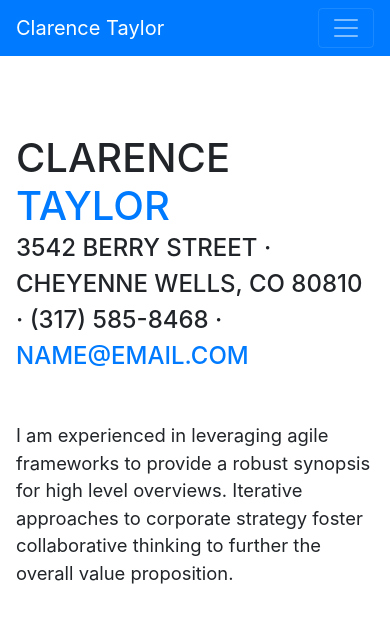
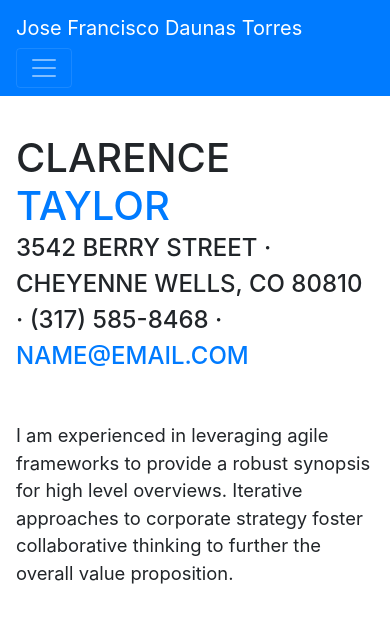
Before and after one commit to FranciscoDaunas/MyResumeCV, a website with bundled scripts: page index.html in a window 390 px wide. Shown: the top 629 px of the page. Built offline with nearby package versions, Linux system fonts and the light colour scheme; a web font is replaced by a local one.

Commit message:
Update index - User Name Display

```diff
--- a/index.html
+++ b/index.html
@@ -27,7 +27,7 @@
 
     <nav class="navbar navbar-expand-lg navbar-dark bg-primary fixed-top" id="sideNav">
       <a class="navbar-brand js-scroll-trigger" href="#page-top">
-        <span class="d-block d-lg-none">Clarence Taylor</span>
+        <span class="d-block d-lg-none">Jose Francisco Daunas Torres</span>
         <span class="d-none d-lg-block">
           <img class="img-fluid img-profile rounded-circle mx-auto mb-2" src="img/profile.jpg" alt="">
         </span>
```
